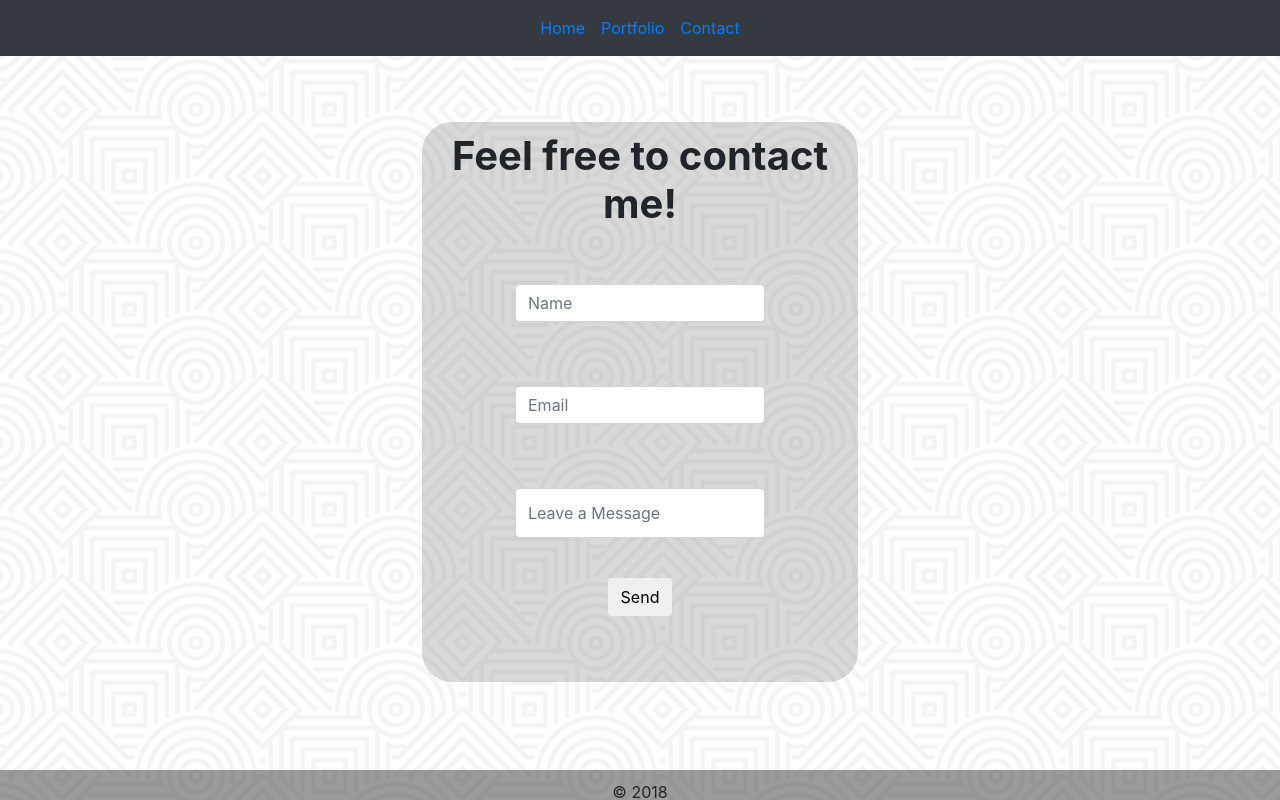
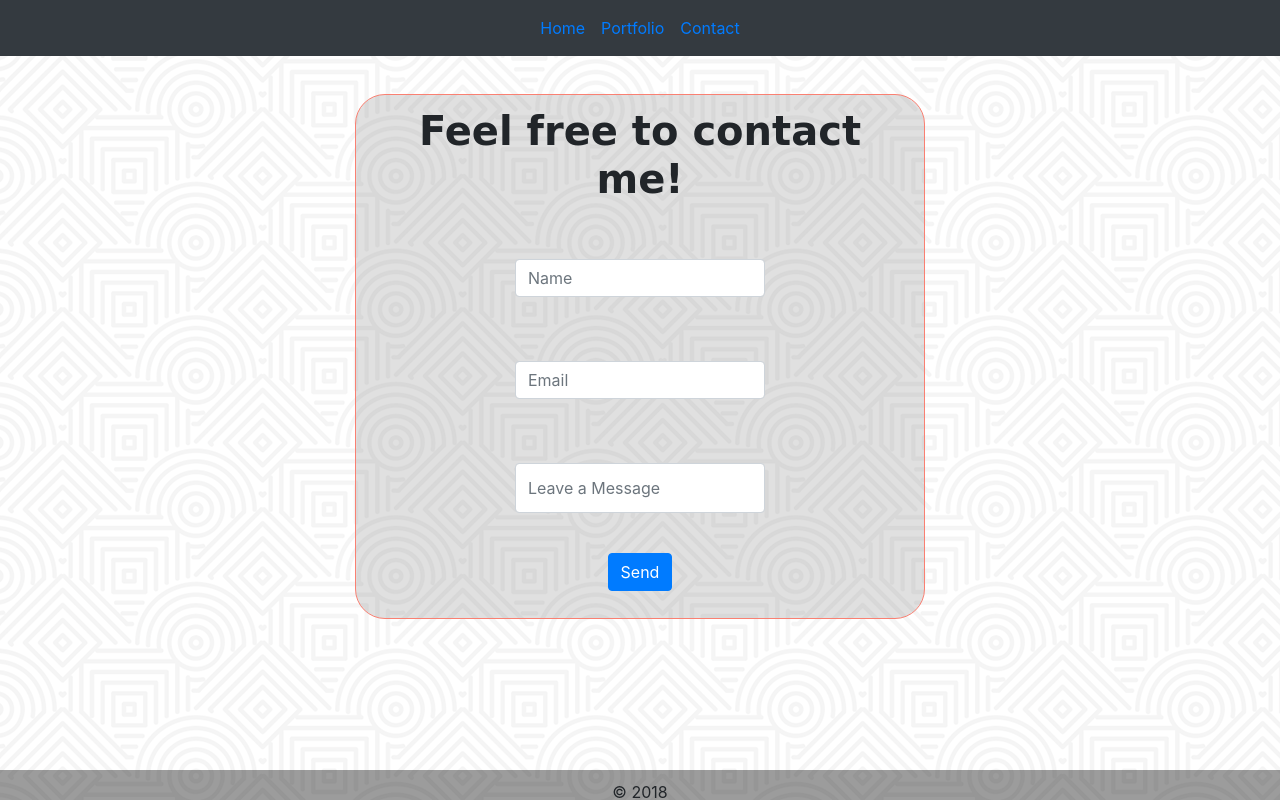
Before and after one commit to Jreis1010/Bootstrap-Portfolio, a plain HTML site: page contact.html in a window 1280 px wide. Drawn offline with nearby package versions, Linux system fonts and the light colour scheme; a web font is replaced by a local one.

Commit message:
removed excess style sheets, updated html and css

```diff
--- a/assets/css/style.css
+++ b/assets/css/style.css
@@ -1,12 +1,15 @@
 .col{
     border: 1px salmon;
-    border-radius: 3px;
+    border-radius: 30px;
     border-style: solid;
-    width: 40%;
-    float: left;
-    margin-left: 5%;
-    margin-top: 10%;
+    background: #66666633;
+    padding: 1%;
 
+
+}
+
+.container {
+    margin-top: 3%;
 
 }
 
@@ -16,50 +19,75 @@
 
 h1 {
     font-weight: bold;
-    font-size: 30px;
-
-
 }
 
-.bioHead {
+#bioHead {
     font-weight: bold;
-    font-size: 18px;
+
     font-family: 'Boogaloo', cursive;
+}
+
+.bioHead{
+
 }
 
 navbar {
     width: 100%;
-    background: #37375c
+    background: #37375c;
 }
 
 nav.li {
     display: inline-block;
-    margin-right: -4px;
-    width: 25%
-
-
+    margin-right: 0;
+    margin-left: 4px;
 }
 
 nav.li.a {
     color: white;
     text-align: center;
-
 }
 
 
-div.nameface {
-    padding: 2%
-}
 
 .col.bio {
     word-spacing: 2px;
     letter-spacing: 0.5px;
     line-height: 150%;
     text-align: center;
-    padding: 2%;
 }
 
 .col.name {
+    text-align: center;
+    float:left;
+}
+
+
+form {
+    margin: 0 auto;
+    width: 250px;
+
+}
+
+.form-group {
+padding-top: 0;
+text-align: center;
+
+}
+
+#content h1 {
+    padding-bottom: 50px;
+    text-align: center;
+    font-family: 'Boogaloo', cursive;
+    padding-bottom: 0;
+}
+
+#left, #right {
+    background: none;
+    border: none;
+
+}
+
+#portText {
     text-align: center;
 }
 
@@ -67,7 +95,7 @@ footer {
     position: fixed;
     bottom:0;
     width: 100%;
-    height:30px;   /* Height of the footer */
+    height: 30px;
     background: #00000063
 }
 footer > p {
--- a/assets/css/style2.css
+++ /dev/null
@@ -1,76 +0,0 @@
-navbar {
-    display: inline-block;
-    border-block-end: 2px;
-
-}
-
- nav {
-
-}
-
-.col {
-    width: 50%;
-
-}
-
-form {
-    margin: 0 auto;
-    width: 250px;
-
-}
-
-.form-group {
-    max-width: 100%;
-    text-align: center;
-
-}
-
-
-
-body {
-    background-image: url('../Basic-Portfolio/assets/images/hypnotize.png');
-}
-
-.content {
-    border-radius: 30px;
-    background: #3131312f;
-}
-
-.col {
-    float: left;
-    padding: 10px;
-}
-
-.col.content {
-    width: 60%;
-    padding-bottom: 50px;
-    margin-top: 5%;
-}
-
-.col.left, .col.right {
-    width: 20%
-}
-
-
-
-footer {
-    position: fixed;
-    bottom: 0;
-    width: 100%;
-    height:30px;   /* Height of the footer */
-    background: #00000063
-}
-footer > p {
-    text-align: center;
-    padding-top: 10px;
-}
-
-h1 {
-    text-align: center;
-    margin-top:70px;
-    margin-bottom: 30px;
-    font-size: 30px;
-    font-family: 'Boogaloo', cursive;
-
-
-}
--- a/assets/css/style3.css
+++ /dev/null
@@ -1,55 +0,0 @@
-
-navbar {
-    list-style-type: none;
-
-}
-
-.content {
-    text-align: center;
-    border-radius: 30px;
-    background: #3131312f
-
-
-}
-
-.content h1 {
-    font-size: 30px;
-    font-weight: bold;
-    margin-top: 50px;
-    margin-bottom: 30px;
-    letter-spacing: 1px;
-    font-family: 'Boogaloo', cursive;
-
-}
-.col {
-    float: left;
-    padding: 10px;
-}
-
-.col.content {
-    width: 60%;
-    margin-top: 5%;
-}
-
-.col.left, .col.right {
-    width: 20%
-}
-
-
-
-body {
-    background-image: url('../images/hypnotize.png');
-}
-
-footer {
-    position:fixed;
-    bottom:0;
-    width: 100%;
-    height:30px;   /* Height of the footer */
-    background: #00000063
-}
-
-footer > p {
-    text-align: center;
-    padding-top: 10px;
-}
--- a/contact.html
+++ b/contact.html
@@ -4,7 +4,7 @@
   <head>
 
       <link rel="stylesheet" href="../Bootstrap-Portfolio/assets/css/reset.css" />
-      <link rel="stylesheet" href="../Bootstrap-Portfolio/assets/css/style2.css" />
+      <link rel="stylesheet" href="../Bootstrap-Portfolio/assets/css/style.css" />
       <link rel="stylesheet" href="https://maxcdn.bootstrapcdn.com/bootstrap/4.0.0/css/bootstrap.min.css" integrity="sha384-Gn5384xqQ1aoWXA+058RXPxPg6fy4IWvTNh0E263XmFcJlSAwiGgFAW/dAiS6JXm" crossorigin="anonymous">
 
       <link href="https://fonts.googleapis.com/css?family=Boogaloo" rel="stylesheet">
@@ -34,12 +34,14 @@
 
           <body style="background-image: url('../Bootstrap-Portfolio/assets/images/hypnotize.png');">
 
-<div class="row">
-  <div class="col left">
-    <p></p>
+      <div class="container col-lg-">
+
+      <div class="row justify-content-around">
+      <div class="col col-lg-2 left" id="left">
+        <p></p>
   </div>
 
-<div class="col content">
+<div class="col col-lg-6 content" id="content">
     <h1><strong>Feel free to contact me!</strong></h1>
     <br>
 
@@ -68,17 +70,17 @@
                         <br>
 
                         <div class="form-group">
-                        <button type="submit" class="btn">Send</button>
+                        <button type="button" class="btn btn-primary">Send</button>
                         <br>
                         </div>
                       </form>
                       </div>
 
-                      <div class="col right">
+                      <div class="col col-lg-2 right" id="right">
                         <p></p>
                       </div>
                       </div>
-
+                </div>
 
                       <footer>
                           <p>© 2018</p>
```
Also changed, not shown: Portfolio.html (+7 -14 lines), index.html (+23 -12 lines).
